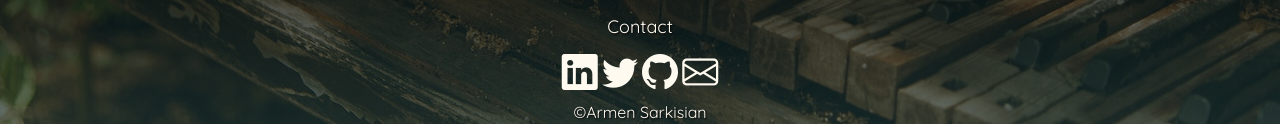
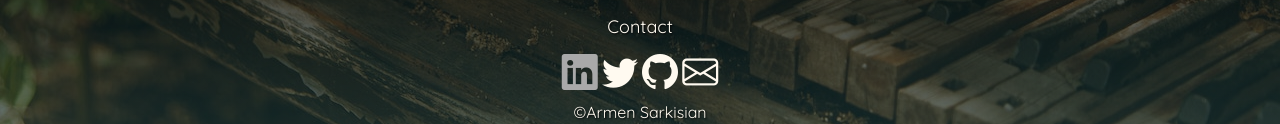
Before and after one commit to arm2349/arm2349.github.io, a website: page index.html in a window 1280 px wide. In both pictures the pointer is over the icon 579 px from the left and 1765 px from the top of the page. Shown: the part 1693-1817 px from the top of the page. Drawn offline with nearby package versions, Linux system fonts and the light colour scheme.

Commit message:
add hover style to icons

```diff
--- a/style.css
+++ b/style.css
@@ -86,7 +86,9 @@ li {
 .icon {
   font-size: 36px;
   color: floralwhite;
-
+}
+.icon:hover {
+  color: darkgrey;
 }
 .footerText {
   font-family: Quicksand;
```
